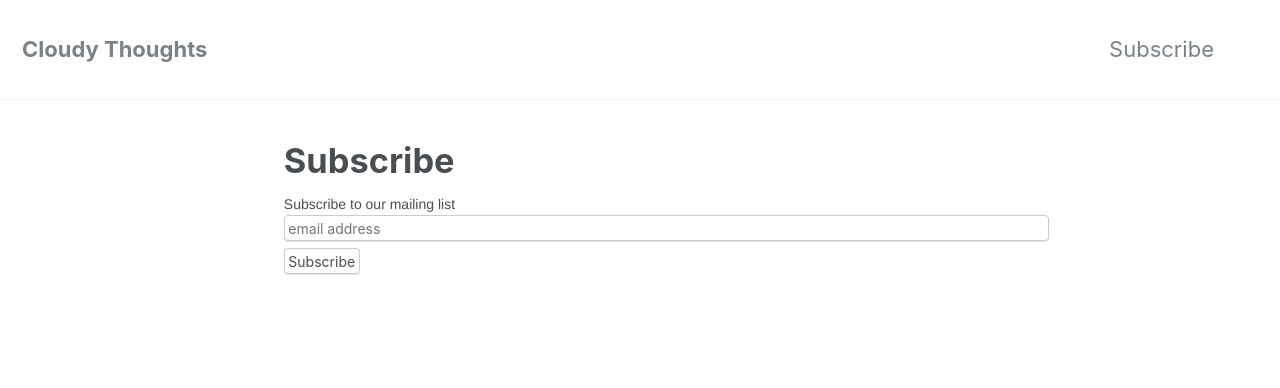
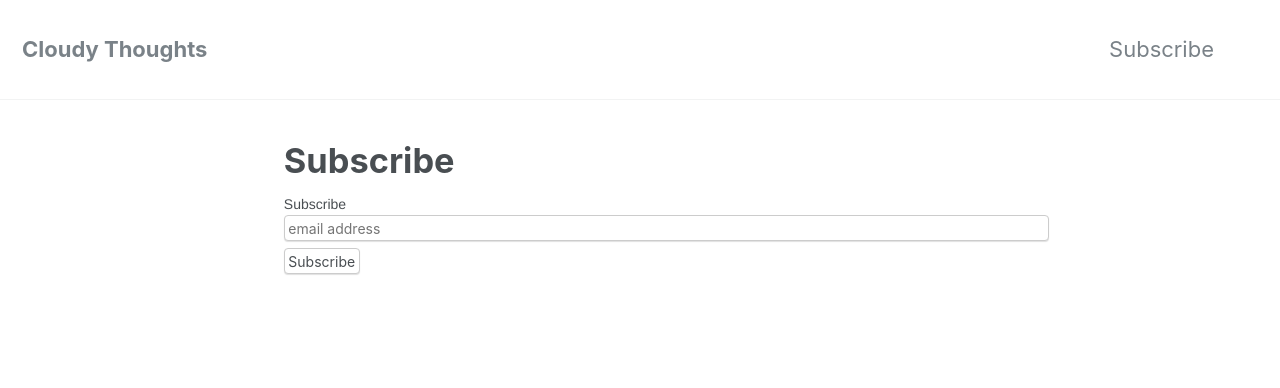
Before and after one commit to itzikb/itzikb.github.io, a Jekyll site: the page built from subscribe.html, in a window 1280 px wide. Shown: the top 388 px of the page. Built offline with Jekyll 4.4.1, drawn with Linux system fonts in a browser that asks for light colours; comment, search, counter and statistics services are not loaded.

Commit message:
Update subscribe page

```diff
--- a/subscribe.html
+++ b/subscribe.html
@@ -4,20 +4,20 @@ permalink: /subscribe/
 title: Subscribe
 ---
 
-<!-- Begin MailChimp Signup Form -->
+<!-- Begin Mailchimp Signup Form -->
 <link href="//cdn-images.mailchimp.com/embedcode/slim-10_7.css" rel="stylesheet" type="text/css">
 <style type="text/css">
 	#mc_embed_signup{background:#fff; clear:left; font:14px Helvetica,Arial,sans-serif; }
-	/* Add your own MailChimp form style overrides in your site stylesheet or in this style block.
+	/* Add your own Mailchimp form style overrides in your site stylesheet or in this style block.
 	   We recommend moving this block and the preceding CSS link to the HEAD of your HTML file. */
 </style>
 <div id="mc_embed_signup">
-<form action="//itzikb.us16.list-manage.com/subscribe/post?u=a27a7ae54e29a52be1f8759c6&amp;id=dbb7ab7ef4" method="post" id="mc-embedded-subscribe-form" name="mc-embedded-subscribe-form" class="validate" target="_blank" novalidate>
+<form action="https://itzikb.us8.list-manage.com/subscribe/post?u=1433833ef39e28e11057d6ff3&amp;id=d16a790fd7" method="post" id="mc-embedded-subscribe-form" name="mc-embedded-subscribe-form" class="validate" target="_blank" novalidate>
     <div id="mc_embed_signup_scroll">
-	<label for="mce-EMAIL">Subscribe to our mailing list</label>
+	<label for="mce-EMAIL">Subscribe</label>
 	<input type="email" value="" name="EMAIL" class="email" id="mce-EMAIL" placeholder="email address" required>
     <!-- real people should not fill this in and expect good things - do not remove this or risk form bot signups-->
-    <div style="position: absolute; left: -5000px;" aria-hidden="true"><input type="text" name="b_a27a7ae54e29a52be1f8759c6_dbb7ab7ef4" tabindex="-1" value=""></div>
+    <div style="position: absolute; left: -5000px;" aria-hidden="true"><input type="text" name="b_1433833ef39e28e11057d6ff3_d16a790fd7" tabindex="-1" value=""></div>
     <div class="clear"><input type="submit" value="Subscribe" name="subscribe" id="mc-embedded-subscribe" class="button"></div>
     </div>
 </form>
```
